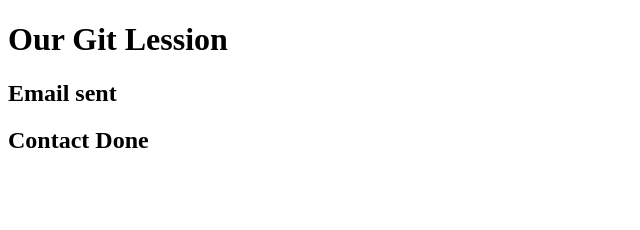
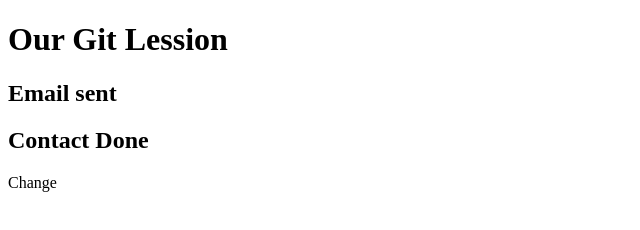
Before and after one commit to YeyintThway13/git-testing, a plain HTML site: page index.html in a window 1280 px wide. Shown: the full height of the page, 0-640 px from the left. Drawn offline with Linux system fonts and the light colour scheme.

Commit message:
Update index.html

```diff
--- a/index.html
+++ b/index.html
@@ -10,5 +10,6 @@
     <h1>Our Git Lession</h1>
     <h2>Email sent</h2>
     <h2>Contact Done</h2>
+    Change
   </body>
 </html>
```
